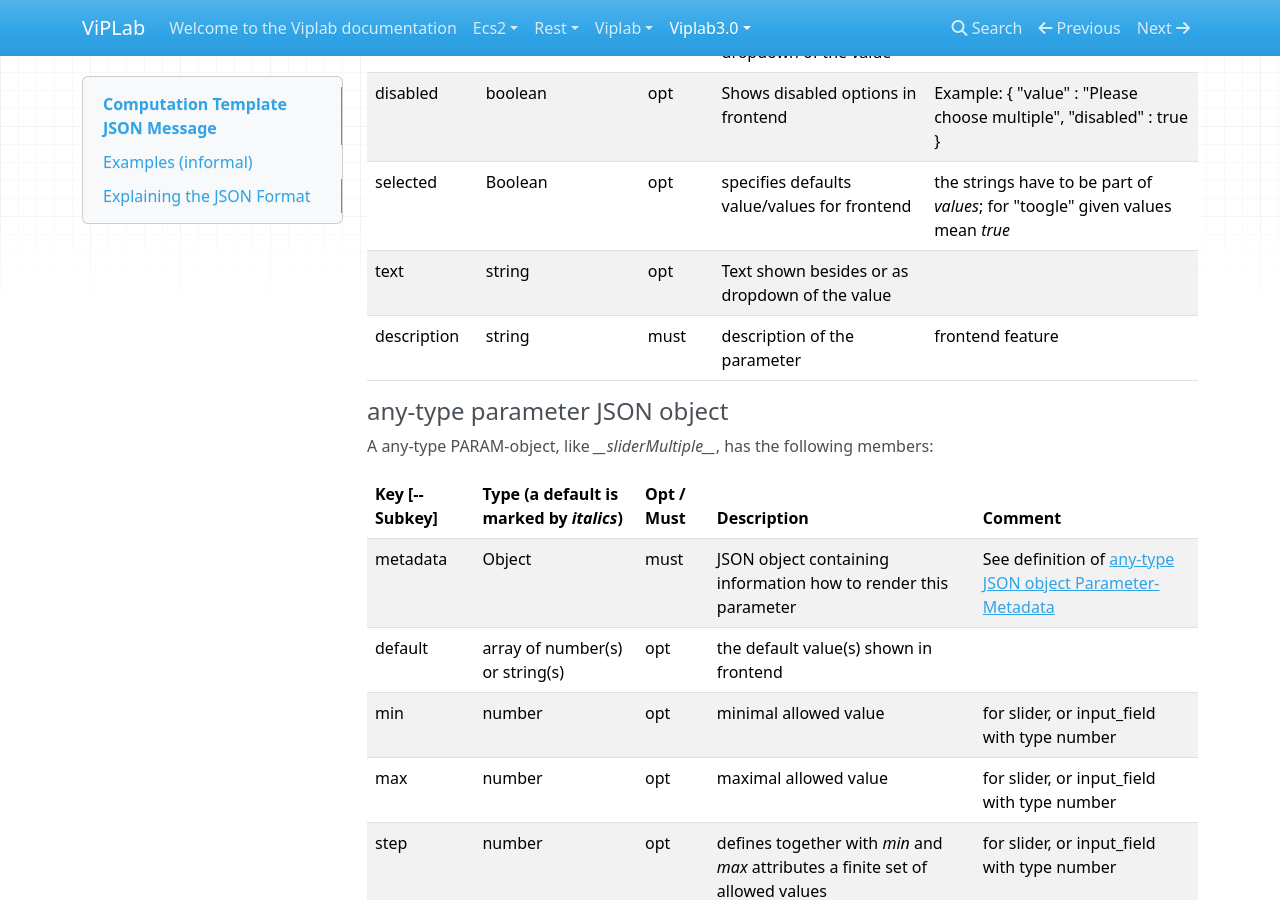
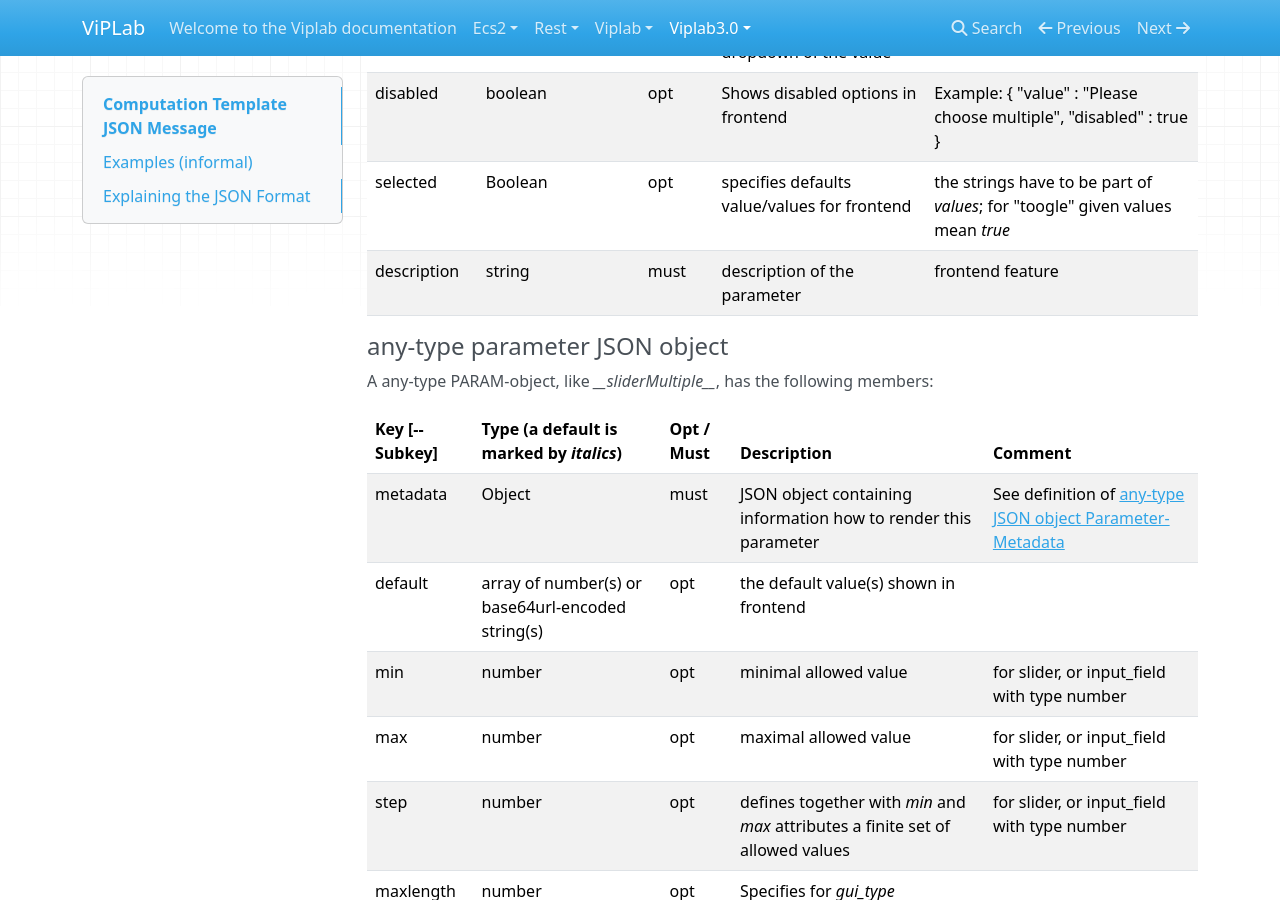
Before and after one commit to VirtualProgrammingLab/documentation, an MkDocs documentation site: the page built from docs/viplab3.0/computation_template.md, in a window 1280 px wide and 900 px high, scrolled down 19306 px. Built offline with MkDocs 1.6.1, drawn with Linux system fonts in a browser that asks for light colours; nearby versions of some CDN libraries.

Commit message:
Fixed parameters have only one text and any-type parameters have base64url-encoded content, if they are of type string

```diff
--- a/docs/viplab3.0/computation_template.md
+++ b/docs/viplab3.0/computation_template.md
@@ -626,7 +626,6 @@ A metadata-object, has the following members:
 |text | string | opt | Text shown besides or as dropdown of the value | |
 |disabled | boolean | opt | Shows disabled options in frontend | Example: { "value" : "Please choose multiple", "disabled" : true } |
 |selected | Boolean | opt | specifies defaults value/values for frontend | the strings have to be part of *values*; for "toogle" given values mean *true* |
-|text | string | opt | Text shown besides or as dropdown of the value | |
 | description | string | must | description of the parameter | frontend feature |
 
 
@@ -637,7 +636,7 @@ A any-type PARAM-object, like *\_\_sliderMultiple\_\_*, has the following member
 |Key [--Subkey] | Type (a default is marked by _italics_)|Opt / Must |Description |Comment |
 |---------------|----------------------------------------|-----------|------------|--------|
 |metadata | Object | must | JSON object containing information how to render this parameter | See definition of [any-type JSON object Parameter-Metadata](#any-type-json-object-parameter-metadata) |
-|default | array of number(s) or string(s) | opt | the default value(s) shown in frontend | |
+|default | array of number(s) or base64url-encoded string(s) | opt | the default value(s) shown in frontend | |
 |min | number | opt | minimal allowed value | for slider, or input_field with type number |
 |max | number | opt | maximal allowed value | for slider, or input_field with type number |
 |step | number | opt | defines together with *min* and *max* attributes a finite set of allowed values | for slider, or input_field with type number |
```
